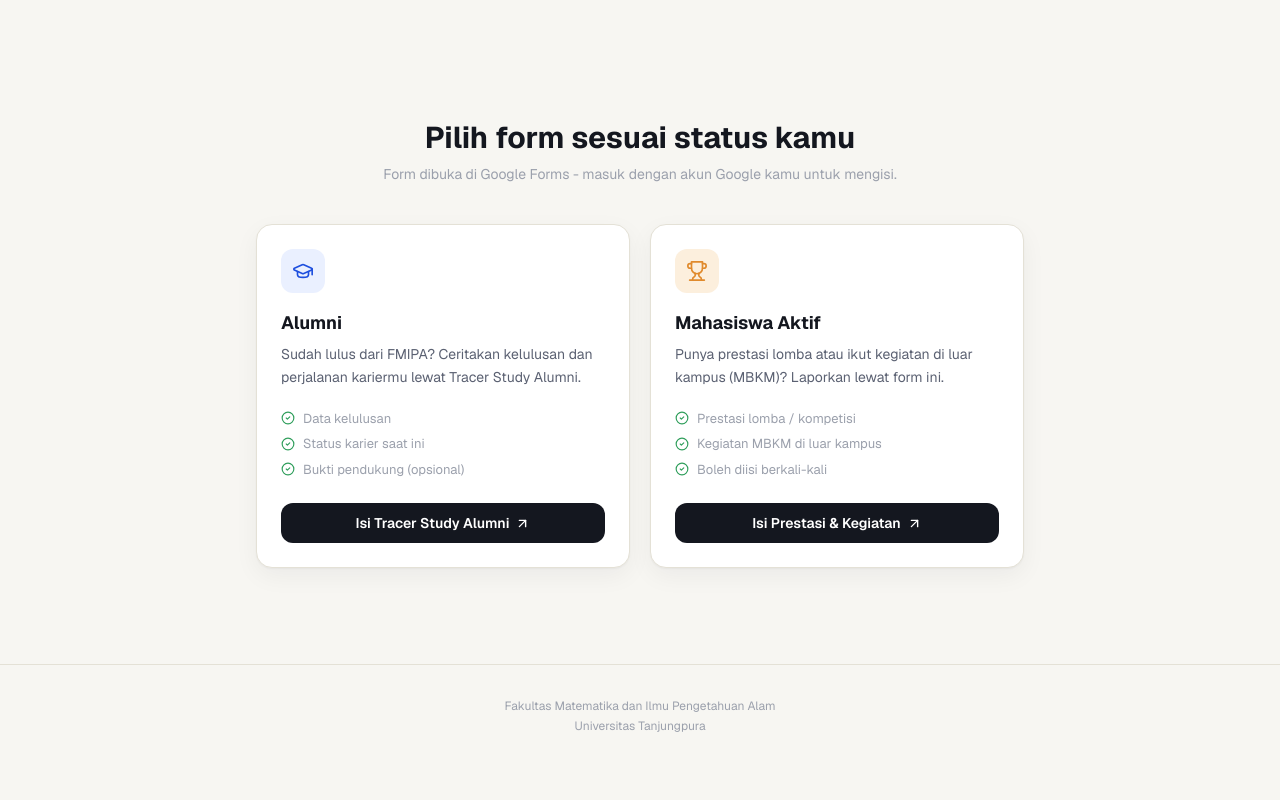
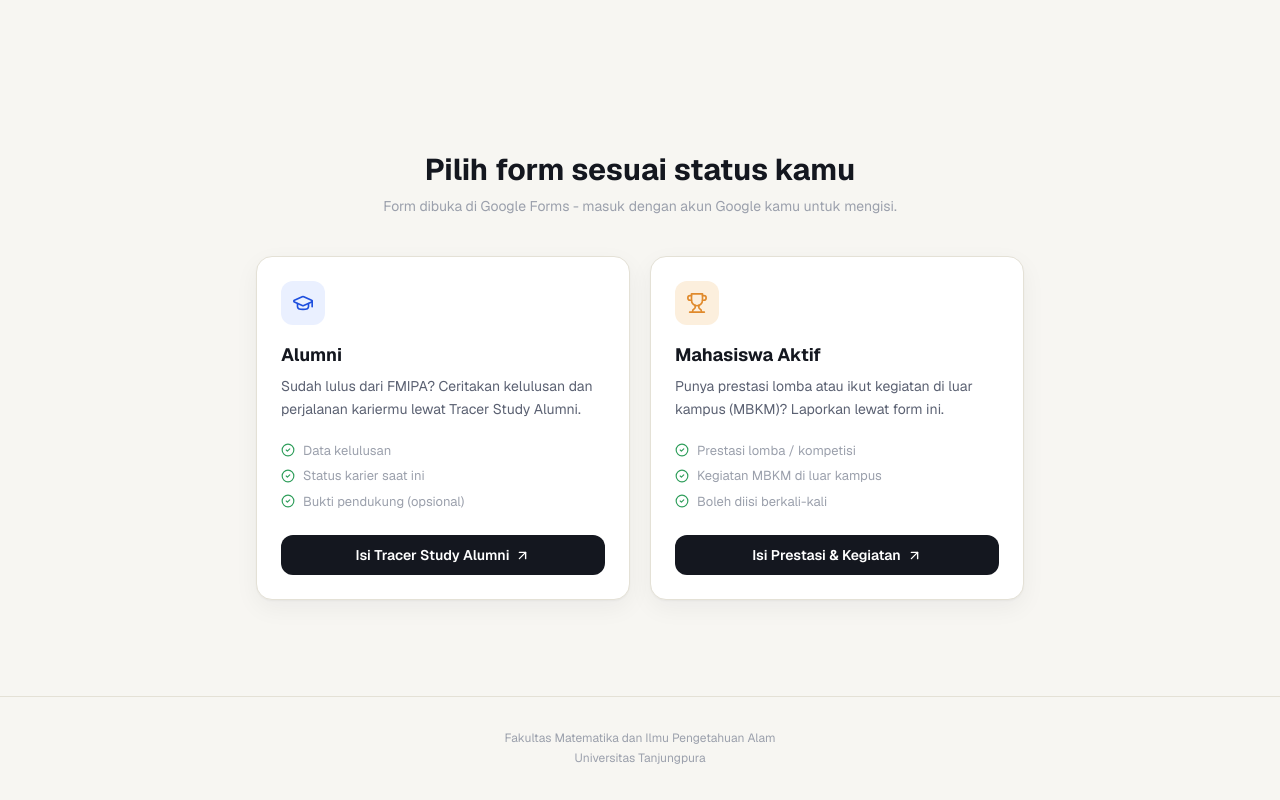
Before and after one commit to 0xthareq/tiara, a React (Vite) app in the folder frontend/: page / in a window 1280 px wide. Shown: the part 680-1480 px from the top of the page. Before the commit the page ends 1448 px from the top, so only its background shows below. Built offline with nearby package versions, Linux system fonts and the light colour scheme; no server answers.

Commit message:
fix page home

```diff
--- a/frontend/src/pages/Landing.jsx
+++ b/frontend/src/pages/Landing.jsx
@@ -92,7 +92,7 @@ export default function Landing() {
       </section>
 
       {/* ============ PILIH FORM ============ */}
-      <section id="isi-form" className="px-6 pb-24 scroll-mt-90">
+      <section id="isi-form" className="px-6 pb-24 pt-8 scroll-mt-0">
         <div className="max-w-3xl mx-auto">
           <div className="text-center mb-10">
             <h2 className="font-display font-bold text-2xl sm:text-3xl text-ink mb-2">
```
